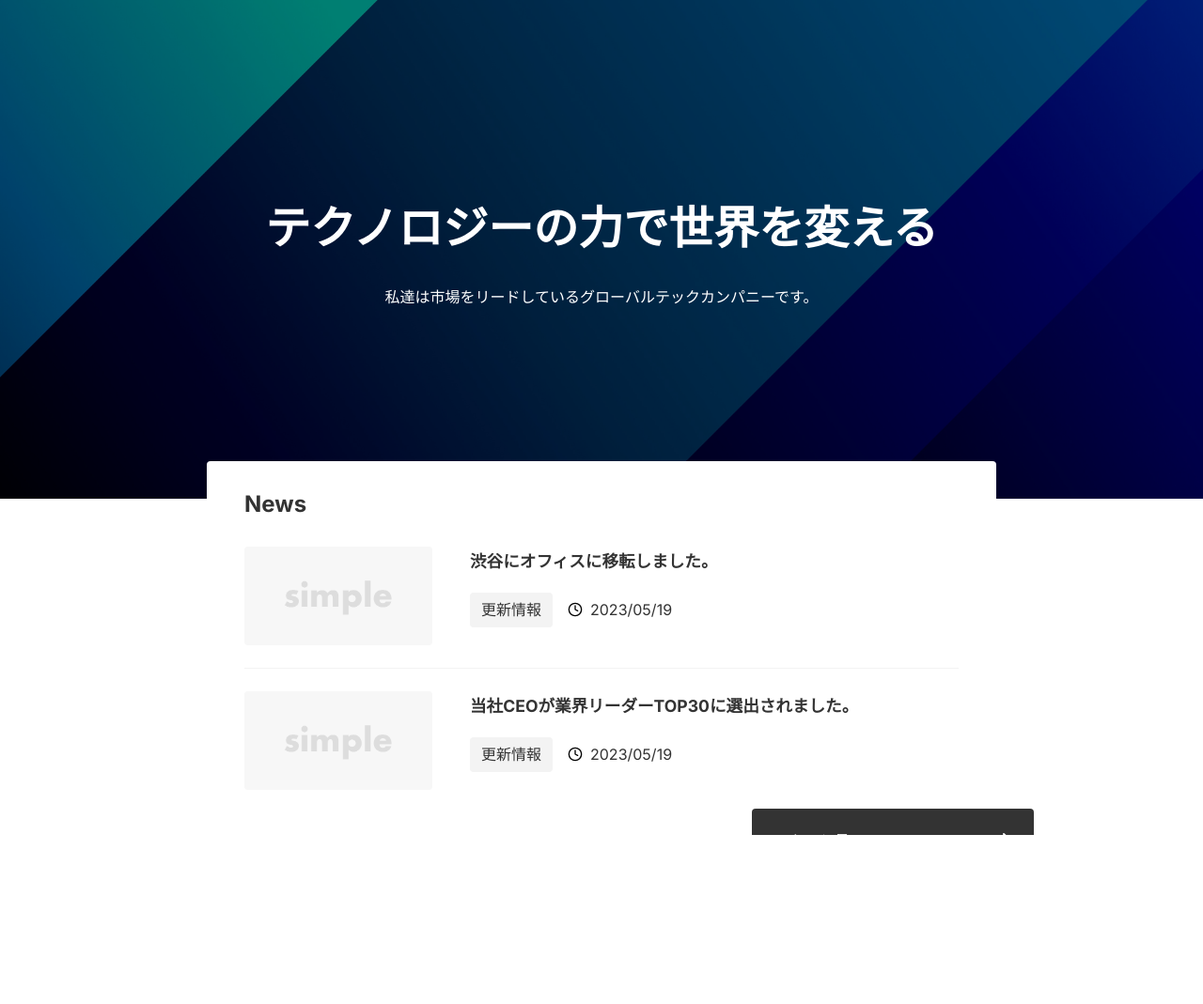
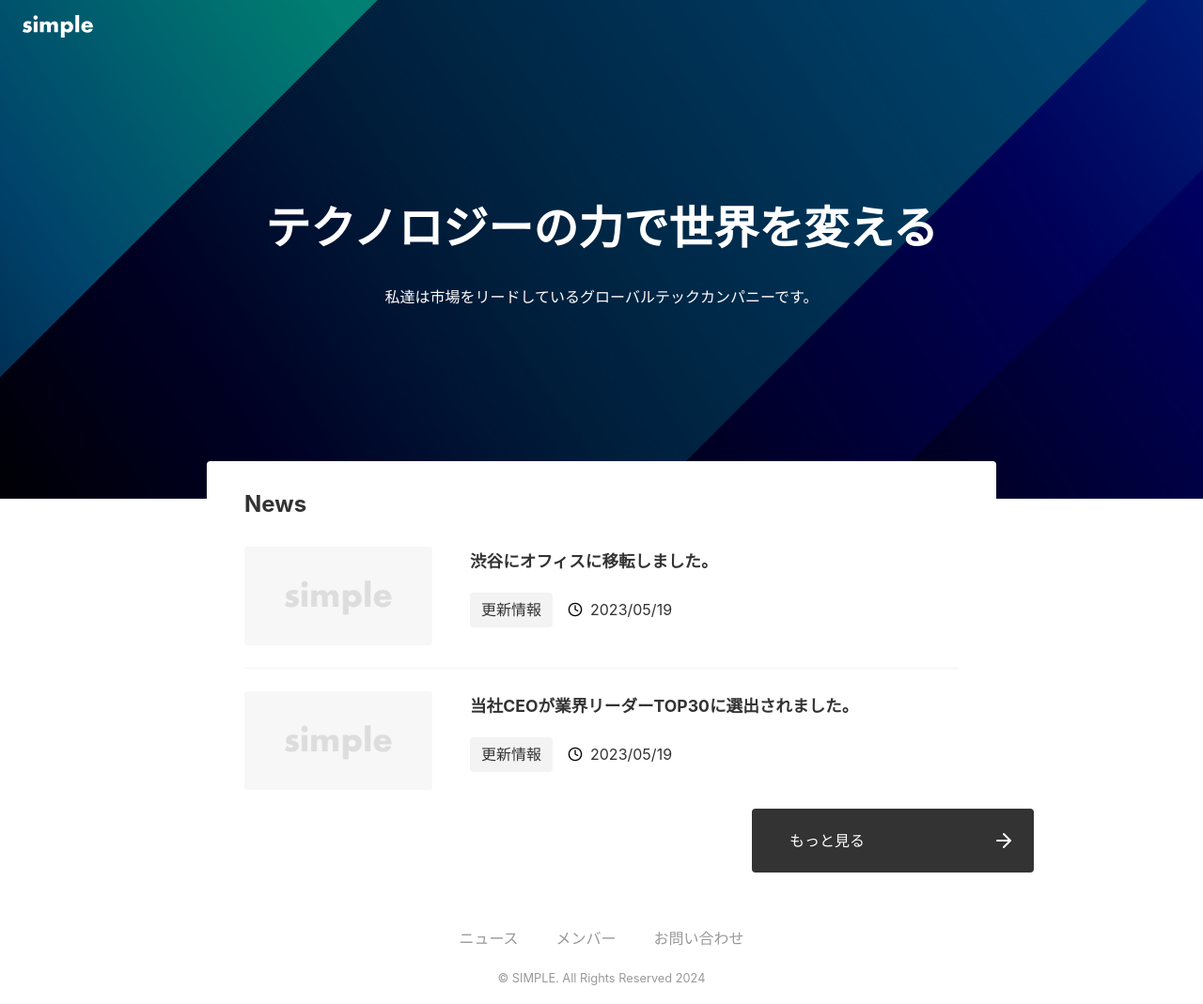
Before and after one commit to Nakaji-web/sample-site, a Next.js app: page / in a window 1280 px wide. Shown: the whole page at 94% size. Before the commit the page ends 889 px from the top, so only its background shows below. Built offline with nearby package versions, Linux system fonts and the light colour scheme.

Commit message:
３章まで完了

```diff
--- /dev/null
+++ b/app/_components/Footer/index.module.css
@@ -0,0 +1,29 @@
+.footer {
+  padding: 16px 24px;
+  text-align: center;
+  color: var(--color-text-sub);
+  font-size: 0.8rem;
+  margin-top: 80px;
+}
+
+.nav {
+  margin-bottom: 16px;
+}
+
+.items {
+  display: flex;
+  justify-content: center;
+  gap: 40px;
+  font-size: 1rem;
+  white-space: nowrap;
+}
+
+@media (max-width: 640px) {
+  .items {
+    flex-wrap: wrap;
+    gap: 8px 0;
+  }
+  .item {
+    width: 50%;
+  }
+}
--- /dev/null
+++ b/app/_components/Footer/index.tsx
@@ -0,0 +1,22 @@
+import styles from './index.module.css';
+
+export default function Footer() {
+  return (
+    <footer className={styles.footer}>
+      <nav className={styles.nav}>
+        <ul className={styles.items}>
+          <li className={styles.item}>
+            <a href='/news'>ニュース</a>
+          </li>
+          <li className={styles.item}>
+            <a href='/members'>メンバー</a>
+          </li>
+          <li className={styles.item}>
+            <a href='/contact'>お問い合わせ</a>
+          </li>
+        </ul>
+      </nav>
+      <p className={styles.cr}>©︎ SIMPLE. All Rights Reserved 2024</p>
+    </footer>
+  );
+}
--- /dev/null
+++ b/app/_components/Header/index.module.css
@@ -0,0 +1,24 @@
+.header {
+  position: absolute;
+  padding: 16px 24px 8px;
+  z-index: 1000;
+  display: flex;
+  align-items: center;
+  justify-content: space-between;
+  width: 100%;
+}
+
+.logoLink {
+  display: flex;
+}
+
+.logo {
+  height: 24px;
+  width: auto;
+}
+
+@media (max-width: 640px) {
+  .header {
+    padding: 24px 16px 8px;
+  }
+}
--- /dev/null
+++ b/app/_components/Header/index.tsx
@@ -0,0 +1,19 @@
+import Image from 'next/image';
+import styles from './index.module.css';
+
+export default function Header() {
+  return (
+    <header className={styles.header}>
+      <a href='/' className={styles.logoLink}>
+        <Image
+          src='/logo.svg'
+          alt='SIMPLE'
+          className={styles.logo}
+          width={348}
+          height={133}
+          priority
+        />
+      </a>
+    </header>
+  );
+}
--- a/app/layout.tsx
+++ b/app/layout.tsx
@@ -1,13 +1,6 @@
-import type { Metadata } from "next";
-import { Inter } from "next/font/google";
-import "./globals.css";
-
-const inter = Inter({ subsets: ["latin"] });
-
-export const metadata: Metadata = {
-  title: "Create Next App",
-  description: "Generated by create next app",
-};
+import './globals.css';
+import Header from './_components/Header';
+import Footer from './_components/Footer';
 
 export default function RootLayout({
   children,
@@ -15,8 +8,12 @@
   children: React.ReactNode;
 }>) {
   return (
-    <html lang="en">
-      <body className={inter.className}>{children}</body>
+    <html lang='ja'>
+      <body>
+        <Header />
+        {children}
+        <Footer />
+      </body>
     </html>
   );
 }
```
